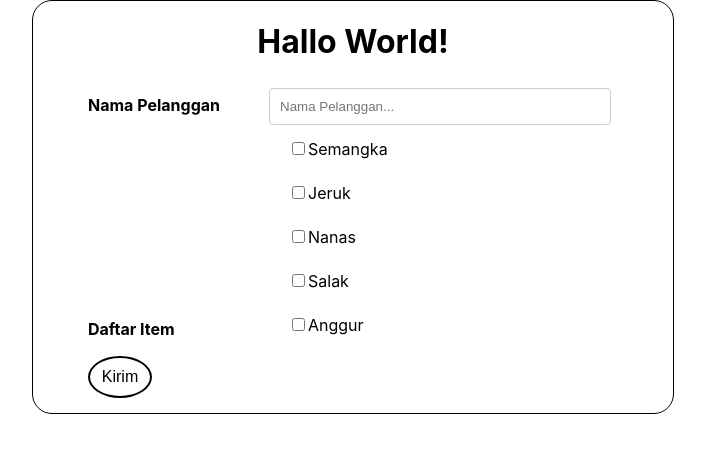
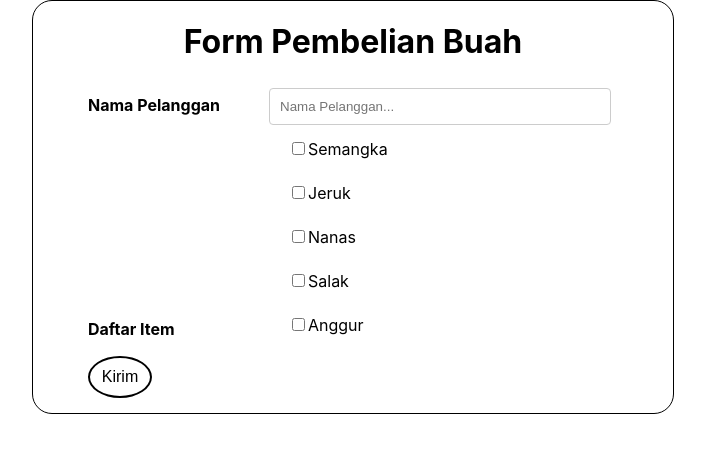
Before and after one commit to PurnamaDeri/sanbercode-reactjs-batch18-part2, a React (Create React App) app in the folder my-app/: page / in a window 1280 px wide. Shown: the top 452 px of the page, without its empty margins (287-992 px from the left). Built offline with nearby package versions, Linux system fonts and the light colour scheme.

Commit message:
Tugas-9 Pengenalan ReactJs Revisi Judul

```diff
--- a/my-app/src/App.js
+++ b/my-app/src/App.js
@@ -21,7 +21,7 @@ function App() {
     //   </header>
     // </div>
     <p className="border" style = {{border: "1px solid",width: "50%", margin: "0 auto",}}>
-    <h1 className="judul">Hallo World! </h1>
+    <h1 className="judul">Form Pembelian Buah</h1>
     <form action="#">
     <label className="labelform" for="fname">Nama Pelanggan</label>
       <input type="text" id="fname" name="firstname" placeholder="Nama Pelanggan..."></input>
```
